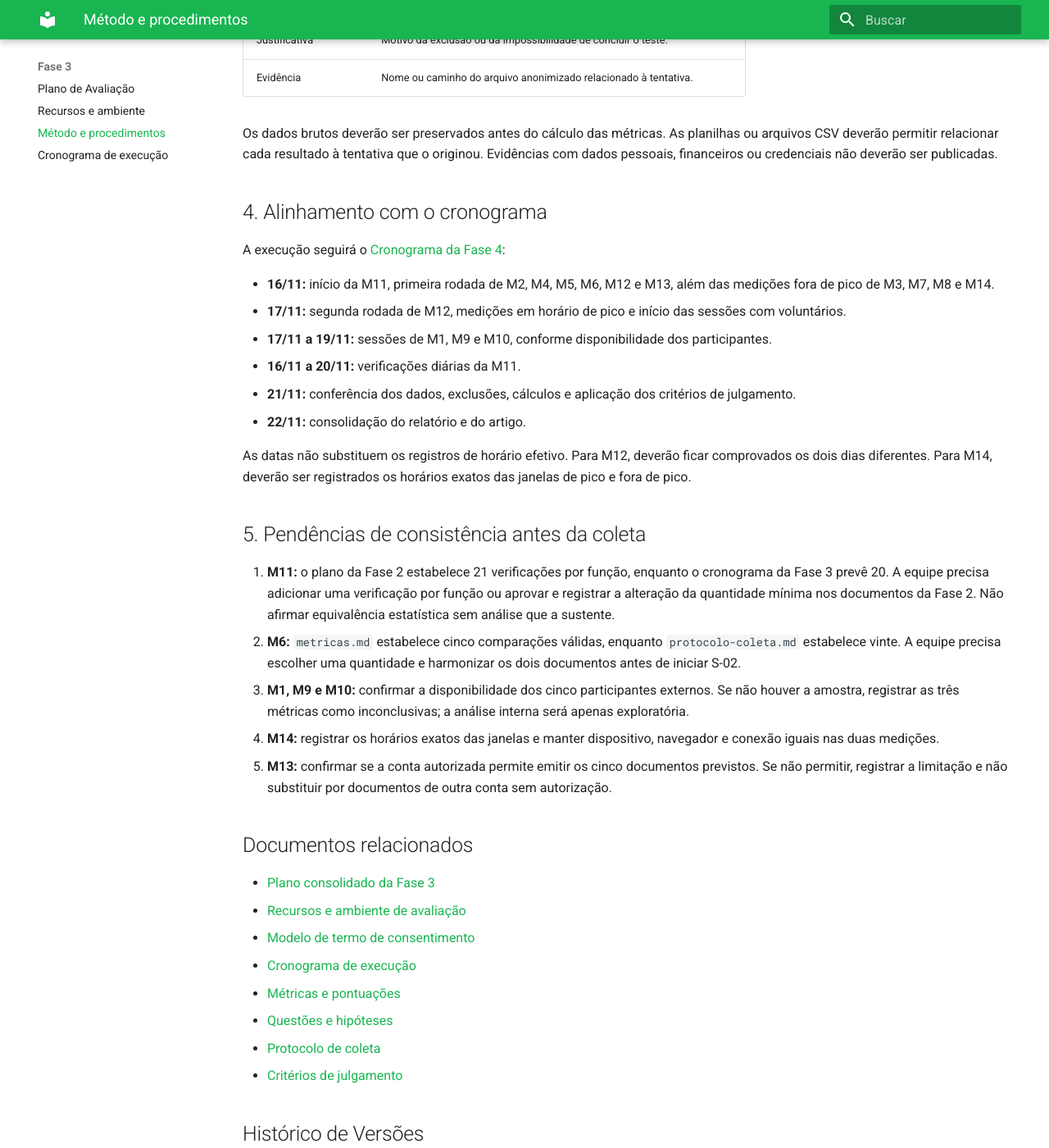
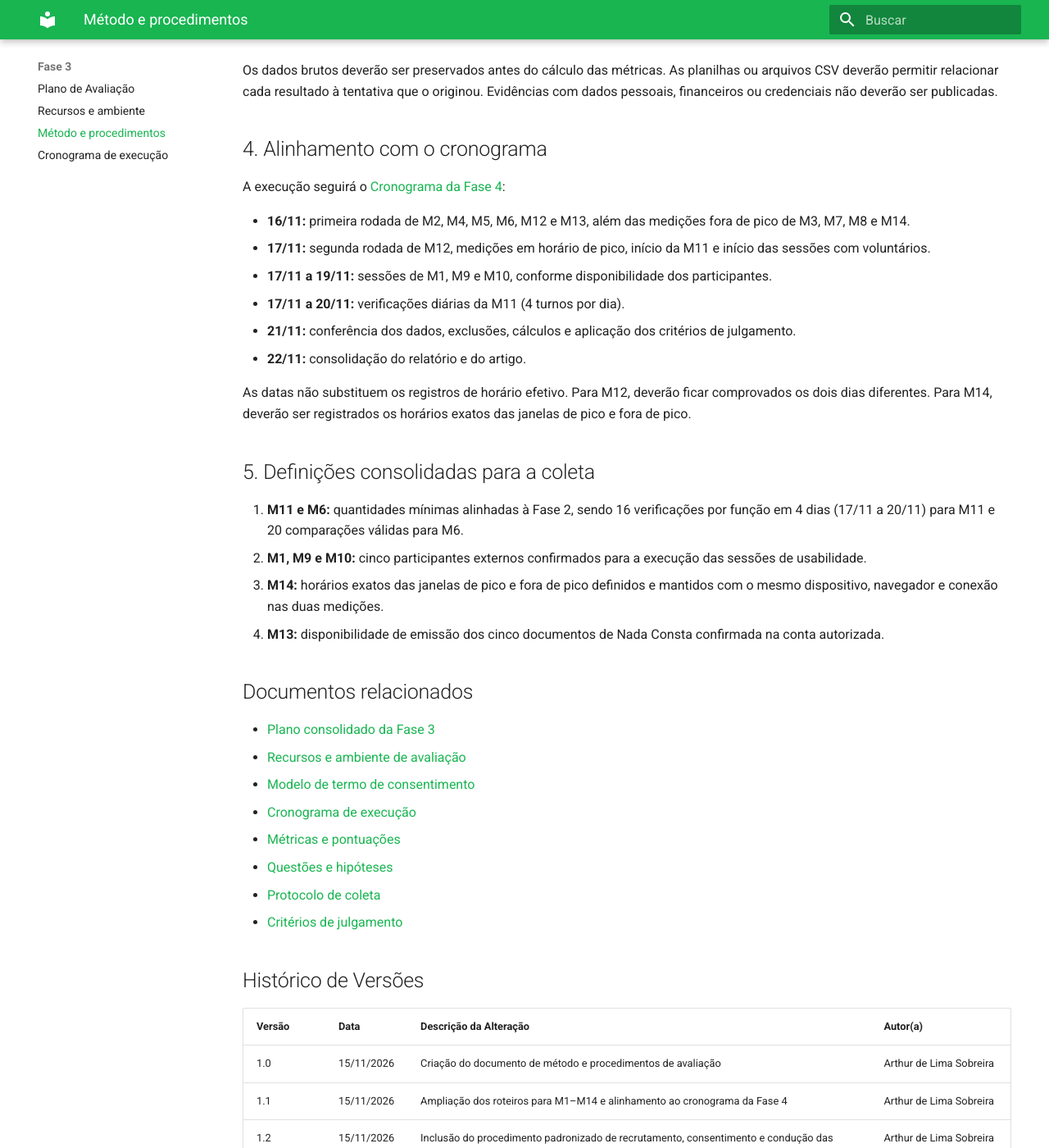
Before and after one commit to FCTE-Qualidade-de-Software-1/2026-2_T02_RADIA_PERLMAN, an MkDocs documentation site: the page built from docs/fase3/metodo-procedimentos.md, in a window 1280 px wide and 1400 px high, scrolled down 10526 px. Shown: the whole window at 82% size. Built offline with MkDocs 1.6.1 and Material for MkDocs 9.7.7, drawn with Linux system fonts in a browser that asks for light colours; some of the changed text lies outside the part shown.

Commit message:
docs(fase3): harmoniza M6 e M11, consolida pendências e preenche termo de consentimento

```diff
--- a/docs/fase3/metodo-procedimentos.md
+++ b/docs/fase3/metodo-procedimentos.md
@@ -155,7 +155,7 @@ A autorização do participante para a atividade não substitui a autorização
 
 **Resultado esperado:** os campos estáveis da mesma referência apresentam os mesmos valores nas duas consultas, desde que não tenha ocorrido atualização legítima.
 
-**Quantidade:** há uma divergência na documentação da Fase 2: `metricas.md` estabelece cinco comparações válidas, enquanto `protocolo-coleta.md` estabelece vinte. A equipe deverá harmonizar esses dois documentos antes da coleta. Até a decisão, recomenda-se preparar a planilha para vinte comparações, por ser o requisito mais conservador, sem tratar essa escolha como alteração já aprovada da métrica.
+**Quantidade mínima:** vinte comparações válidas.
 
 ### 2.7. D-01 — Mediana do tempo de resposta (M7)
 
@@ -237,7 +237,7 @@ A autorização do participante para a atividade não substitui a autorização
 
 **Objetivo:** verificar se a segunda via e o Nada Consta ficam operacionais nos horários definidos.
 
-**Preparação:** organizar revezamento entre os integrantes. O cronograma atual prevê quatro verificações por dia — manhã, almoço, tarde e noite — durante cinco dias consecutivos, de 16/11 a 20/11. Em cada horário, as duas funções deverão ser verificadas separadamente.
+**Preparação:** organizar revezamento entre os integrantes. O planejamento prevê quatro verificações por dia — manhã, almoço, tarde e noite — durante quatro dias consecutivos, de 17/11 a 20/11. Em cada horário, as duas funções deverão ser verificadas separadamente.
 
 **Execução:**
 
@@ -247,10 +247,9 @@ A autorização do participante para a atividade não substitui a autorização
 4. Para o Nada Consta, verificar se a tela de emissão fica pronta para uso em até trinta segundos.
 5. Registrar o resultado e uma evidência que não exponha dados da conta.
 6. Se houver suspeita de falha local, verificar a conectividade por outro acesso público e registrar a justificativa antes de excluir a observação.
-7. Repetir nos quatro horários previstos, durante os cinco dias.
+7. Repetir nos quatro horários previstos, durante os quatro dias.
 
-**Resultado esperado no cronograma atual:** vinte verificações por função (quarenta registros no total, considerando as duas funções). Manutenções anunciadas pela concessionária contam como indisponibilidade, com registro do aviso; falhas comprovadamente locais podem ser excluídas com justificativa.
-
+**Resultado esperado:** dezesseis verificações por função (trinta e dois registros no total, considerando as duas funções). Manutenções anunciadas pela concessionária contam como indisponibilidade, com registro do aviso; falhas comprovadamente locais podem ser excluídas com justificativa.
 
 ### 2.12. S-03 — Itens de autenticidade e responsabilização (M12)
 
@@ -341,22 +340,21 @@ Os dados brutos deverão ser preservados antes do cálculo das métricas. As pla
 
 A execução seguirá o [Cronograma da Fase 4](cronograma.md):
 
-- **16/11:** início da M11, primeira rodada de M2, M4, M5, M6, M12 e M13, além das medições fora de pico de M3, M7, M8 e M14.
-- **17/11:** segunda rodada de M12, medições em horário de pico e início das sessões com voluntários.
+- **16/11:** primeira rodada de M2, M4, M5, M6, M12 e M13, além das medições fora de pico de M3, M7, M8 e M14.
+- **17/11:** segunda rodada de M12, medições em horário de pico, início da M11 e início das sessões com voluntários.
 - **17/11 a 19/11:** sessões de M1, M9 e M10, conforme disponibilidade dos participantes.
-- **16/11 a 20/11:** verificações diárias da M11.
+- **17/11 a 20/11:** verificações diárias da M11 (4 turnos por dia).
 - **21/11:** conferência dos dados, exclusões, cálculos e aplicação dos critérios de julgamento.
 - **22/11:** consolidação do relatório e do artigo.
 
 As datas não substituem os registros de horário efetivo. Para M12, deverão ficar comprovados os dois dias diferentes. Para M14, deverão ser registrados os horários exatos das janelas de pico e fora de pico.
 
-## 5. Pendências de consistência antes da coleta
+## 5. Definições consolidadas para a coleta
 
-1. **M11:** o plano da Fase 2 estabelece 21 verificações por função, enquanto o cronograma da Fase 3 prevê 20. A equipe precisa adicionar uma verificação por função ou aprovar e registrar a alteração da quantidade mínima nos documentos da Fase 2. Não afirmar equivalência estatística sem análise que a sustente.
-2. **M6:** `metricas.md` estabelece cinco comparações válidas, enquanto `protocolo-coleta.md` estabelece vinte. A equipe precisa escolher uma quantidade e harmonizar os dois documentos antes de iniciar S-02.
-3. **M1, M9 e M10:** confirmar a disponibilidade dos cinco participantes externos. Se não houver a amostra, registrar as três métricas como inconclusivas; a análise interna será apenas exploratória.
-4. **M14:** registrar os horários exatos das janelas e manter dispositivo, navegador e conexão iguais nas duas medições.
-5. **M13:** confirmar se a conta autorizada permite emitir os cinco documentos previstos. Se não permitir, registrar a limitação e não substituir por documentos de outra conta sem autorização.
+1. **M11 e M6:** quantidades mínimas alinhadas à Fase 2, sendo 16 verificações por função em 4 dias (17/11 a 20/11) para M11 e 20 comparações válidas para M6.
+2. **M1, M9 e M10:** cinco participantes externos confirmados para a execução das sessões de usabilidade.
+3. **M14:** horários exatos das janelas de pico e fora de pico definidos e mantidos com o mesmo dispositivo, navegador e conexão nas duas medições.
+4. **M13:** disponibilidade de emissão dos cinco documentos de Nada Consta confirmada na conta autorizada.
 
 ## Documentos relacionados
 
@@ -377,3 +375,4 @@ As datas não substituem os registros de horário efetivo. Para M12, deverão fi
 | 1.1 | 15/11/2026 | Ampliação dos roteiros para M1–M14 e alinhamento ao cronograma da Fase 4 | Arthur de Lima Sobreira |
 | 1.2 | 15/11/2026 | Inclusão do procedimento padronizado de recrutamento, consentimento e condução das sessões com participantes | Arthur de Lima Sobreira |
 | 1.3 | 15/11/2026 | Inclusão de familiares, amigos e conhecidos no recrutamento por conveniência e de cuidados para reduzir influência do convite | Arthur de Lima Sobreira |
+| 1.4 | 21/11/2026 | Alinhamento das amostras de M11 e M6 com a Fase 2 e consolidação das definições de coleta | Dara Maria Barbosa de Sousa |
```
Also changed, not shown: docs/fase3/cronograma.md (+8 -8 lines), docs/fase3/modelo-consentimento.md (+18 -7 lines), docs/fase3/recursos-ambiente.md (+5 -5 lines).
